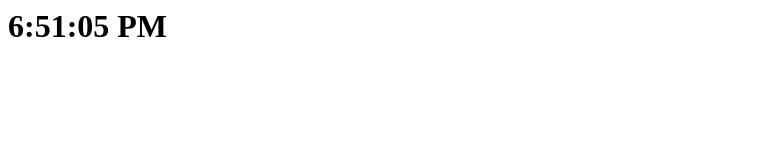
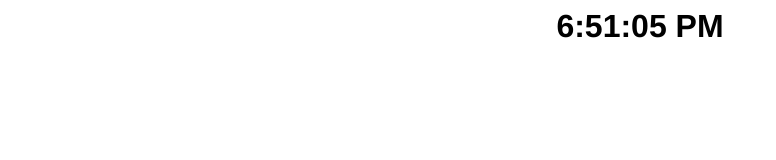
Before and after one commit to Not-Mystify/clockapp, a plain HTML site: page index.html in a window 1280 px wide. Shown: the whole page, without its empty margins (0-776 px from the left). Drawn offline with Linux system fonts and the light colour scheme.

Commit message:
Update index.html

```diff
--- a/index.html
+++ b/index.html
@@ -4,8 +4,14 @@
   <title>Live Clock</title>
 </head>
 
+<style>
+    .centered {
+        text-align: center;
+    }
+</style>
+
 <body>
-  <h1 id="clock", style="font-family: Helvetica, text-align: center"></h1>
+  <h1 id="clock", class="centered", style="font-family: Helvetica"></h1>
   <script>
     function updateClock() {
       var currentTime = new Date();
```
